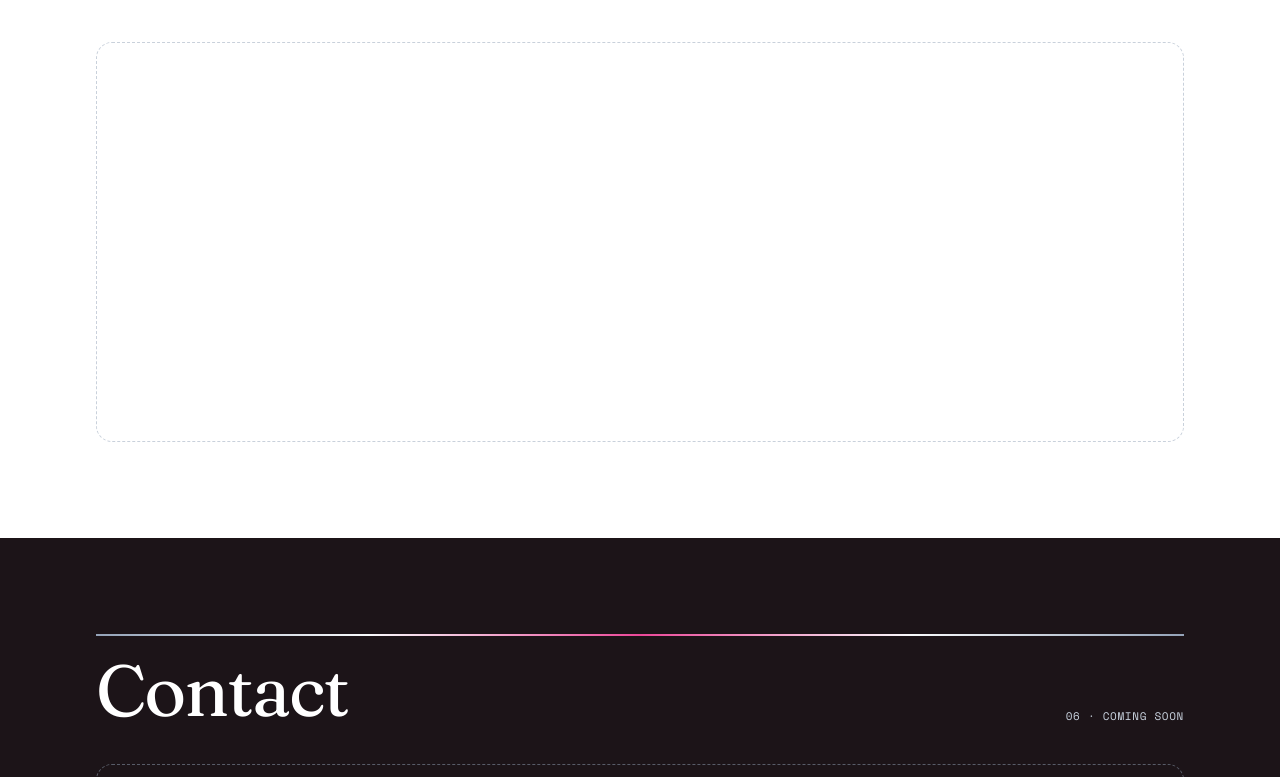
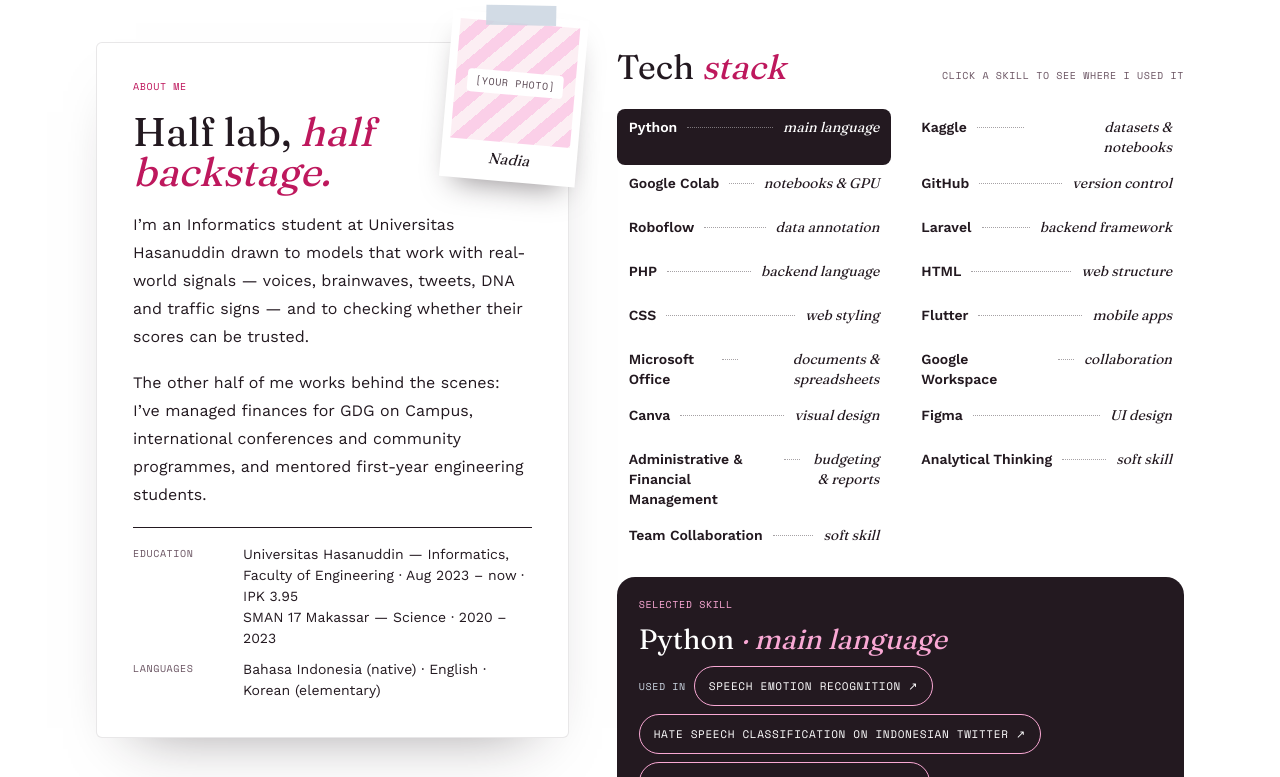
Before and after one commit to nanadiaa14/nadia-portofolio, a Next.js app: page / in a window 1280 px wide. Shown: the part 4963-5740 px from the top of the page. Built offline with nearby package versions, Linux system fonts and the light colour scheme.

Commit message:
Add about and skill section

```diff
--- a/components/Portofolio.tsx
+++ b/components/Portofolio.tsx
@@ -11,9 +11,10 @@ import WorkSection from "./work/WorkSection";
 import ProjectsSection from "./projects/ProjectSection";
 import OrganizationsSection from "./organization/OrganizationSection";
 import AchievementsSection from "./achievement/AchievementSection";
+import AboutSection from "./about/AboutSection";
 
 const sectionIds = sections.map((s) => s.id);
-const finished = ["work", "projects", "organizations", "achievements"]; // sections that already have their real component
+const finished = ["work", "projects", "organizations", "achievements", "about"]; // sections that already have their real component
 
 // The whole page. It holds the state that several sections share.
 export default function Portfolio() {
@@ -35,6 +36,7 @@ export default function Portfolio() {
         />
         <OrganizationsSection />
         <AchievementsSection />
+        <AboutSection onOpenProject={setOpenProject} />
 
         {/* Temporary placeholders — replaced one by one in the next steps */}
         {sections
--- /dev/null
+++ b/components/about/AboutSection.tsx
@@ -0,0 +1,27 @@
+import SectionHeader from "@/components/SectionHeader";
+import NoteCard from "./NoteCard";
+import TechStack from "./TechStack";
+
+type Props = {
+  onOpenProject: (index: number) => void;
+};
+
+export default function AboutSection({ onOpenProject }: Props) {
+  return (
+    <section id="about" className="mx-auto max-w-6xl px-4 py-24 md:px-8">
+      <SectionHeader
+        title={
+          <>
+            About me & <em className="display-italic text-rose">Skills</em>
+          </>
+        }
+        kicker="05 · profile · education · tech stack"
+      />
+
+      <div className="grid items-start gap-12 lg:grid-cols-[minmax(0,5fr)_minmax(0,6fr)]">
+        <NoteCard />
+        <TechStack onOpenProject={onOpenProject} />
+      </div>
+    </section>
+  );
+}
--- /dev/null
+++ b/components/about/NoteCard.tsx
@@ -0,0 +1,41 @@
+import { about, profile } from "@/data/portofolio";
+import Photo from "@/components/ui/Photo";
+
+// The "About me" note with a taped-on polaroid.
+export default function NoteCard() {
+  return (
+    <div className="relative flex flex-col gap-[18px] rounded-md border border-ink/10 bg-white p-7 shadow-[0_30px_60px_-40px_rgba(35,25,32,0.5)] md:p-9">
+      {/* polaroid */}
+      <div className="absolute -top-7 right-3 z-10 rotate-[5deg] transition-transform duration-500 hover:-translate-y-2 hover:rotate-0 md:-right-3.5">
+        <span aria-hidden="true" className="absolute -top-2.5 left-1/2 h-5 w-[70px] -translate-x-1/2 -rotate-[4deg] bg-silver-deep/85" />
+        <div className="flex w-[120px] flex-col gap-1.5 bg-white px-2 pb-2.5 pt-2 shadow-[0_16px_30px_-14px_rgba(35,25,32,0.5)] md:w-[136px]">
+          <Photo src={profile.photo} alt={profile.fullName} label="your photo" sizes="136px" className="h-[104px] md:h-[120px]" />
+          <span className="display-italic text-center text-[15px]">{profile.firstName}</span>
+        </div>
+      </div>
+
+      <p className="label text-[10px] text-rose">About me</p>
+      <p className="display max-w-[calc(100%-124px)] text-[clamp(32px,4vw,40px)] leading-[1.02] sm:max-w-[11ch]">
+        {about.heading} <em className="display-italic text-rose">{about.headingItalic}</em>
+      </p>
+      {about.paragraphs.map((text) => (
+        <p key={text} className="leading-[1.75]">
+          {text}
+        </p>
+      ))}
+
+      <dl className="grid grid-cols-[96px_minmax(0,1fr)] gap-x-3.5 gap-y-2.5 border-t border-ink pt-4 text-sm leading-normal">
+        <dt className="label pt-0.5 text-[10px] text-muted-soft">Education</dt>
+        <dd>
+          {about.education.map((line) => (
+            <span key={line} className="block">
+              {line}
+            </span>
+          ))}
+        </dd>
+        <dt className="label pt-0.5 text-[10px] text-muted-soft">Languages</dt>
+        <dd>{about.languages}</dd>
+      </dl>
+    </div>
+  );
+}
--- /dev/null
+++ b/components/about/TechStack.tsx
@@ -0,0 +1,89 @@
+"use client";
+
+import { useState } from "react";
+import { motion } from "motion/react";
+import { projects, skills } from "@/data/portofolio";
+
+type Props = {
+  onOpenProject: (index: number) => void;
+};
+
+// Skill list with dotted leaders. Picking one shows where it was used,
+// and project buttons open that project's popup.
+export default function TechStack({ onOpenProject }: Props) {
+  const [selected, setSelected] = useState(0);
+  const skill = skills[selected];
+
+  // turn project ids into { index, title } so the buttons can open the right popup
+  const usedIn = skill.projects
+    .map((id) => projects.findIndex((p) => p.id === id))
+    .filter((index) => index !== -1)
+    .map((index) => ({ index, title: projects[index].title }));
+
+  return (
+    <div className="flex flex-col gap-4">
+      <div className="flex flex-wrap items-baseline justify-between gap-2.5">
+        <h3 className="display text-[34px]">
+          Tech <em className="display-italic text-rose">stack</em>
+        </h3>
+        <span className="label text-[10px] text-muted-soft">Click a skill to see where I used it</span>
+      </div>
+
+      <div className="grid grid-cols-1 gap-x-[18px] sm:grid-cols-2">
+        {skills.map((s, i) => {
+          const on = i === selected;
+          return (
+            <button
+              key={s.name}
+              onClick={() => setSelected(i)}
+              aria-pressed={on}
+              className={`flex min-h-11 w-full items-baseline gap-2.5 rounded-lg px-3 py-2 text-left transition-colors ${
+                on ? "bg-ink text-white" : "hover:bg-blush"
+              }`}
+            >
+              <span className="text-sm font-semibold">{s.name}</span>
+              <span className="min-w-4 flex-1 -translate-y-1 border-b border-dotted border-current opacity-40" />
+              <span className="display-italic max-w-[55%] text-right text-sm">{s.use}</span>
+            </button>
+          );
+        })}
+      </div>
+
+      <motion.div
+        key={selected}
+        initial={{ opacity: 0, y: 6 }}
+        animate={{ opacity: 1, y: 0 }}
+        transition={{ duration: 0.25 }}
+        aria-live="polite"
+        className="flex flex-col gap-3 rounded-[18px] bg-ink px-[22px] py-5 text-white"
+      >
+        <p className="label text-[10px] text-pink-soft">Selected skill</p>
+        <p className="display text-[28px] leading-[1.1]">
+          {skill.name} <em className="display-italic text-pink-soft">· {skill.use}</em>
+        </p>
+
+        {usedIn.length > 0 && (
+          <div className="flex flex-wrap items-center gap-2">
+            <span className="label text-[10px] text-silver-deep">Used in</span>
+            {usedIn.map((p) => (
+              <button
+                key={p.index}
+                onClick={() => onOpenProject(p.index)}
+                className="label min-h-10 rounded-full border border-pink-soft px-3.5 text-[11px] transition-colors hover:bg-pink-soft hover:text-ink"
+              >
+                {p.title} ↗
+              </button>
+            ))}
+          </div>
+        )}
+
+        {skill.usedAt && (
+          <p className="text-sm leading-relaxed text-silver">
+            <span className="label text-[10px] text-silver-deep">Used at </span>
+            {skill.usedAt}
+          </p>
+        )}
+      </motion.div>
+    </div>
+  );
+}
```
